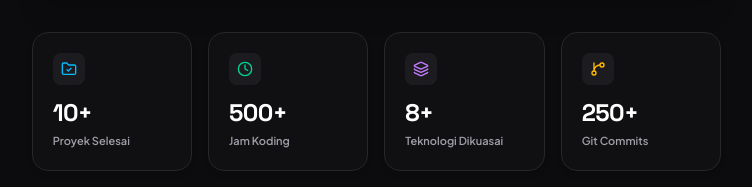
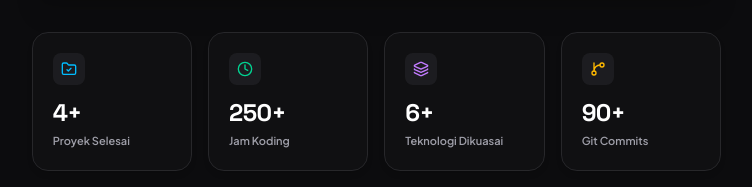
Before and after one commit to AlpinDnt/Portfolio-Web, a React (Vite) app: page / in a window 1280 px wide. Shown: the part 1292-1479 px from the top of the page, without its empty margins (527-1279 px from the left). Built offline with nearby package versions, Linux system fonts and the light colour scheme.

Commit message:
update skill and tech

```diff
--- a/src/components/About.jsx
+++ b/src/components/About.jsx
@@ -11,10 +11,10 @@ export const About = () => {
   const { t, lang } = useLanguage();
 
   const stats = [
-    { label: t.about.stats.projects, value: '10+', icon: FolderCheck, color: 'text-sky-400' },
-    { label: t.about.stats.hours, value: '500+', icon: Clock, color: 'text-emerald-400' },
-    { label: t.about.stats.skills, value: '8+', icon: Layers, color: 'text-purple-400' },
-    { label: t.about.stats.commits, value: '250+', icon: GitBranch, color: 'text-amber-400' },
+    { label: t.about.stats.projects, value: '4+', icon: FolderCheck, color: 'text-sky-400' },
+    { label: t.about.stats.hours, value: '250+', icon: Clock, color: 'text-emerald-400' },
+    { label: t.about.stats.skills, value: '6+', icon: Layers, color: 'text-purple-400' },
+    { label: t.about.stats.commits, value: '90+', icon: GitBranch, color: 'text-amber-400' },
   ];
 
   return (
```
